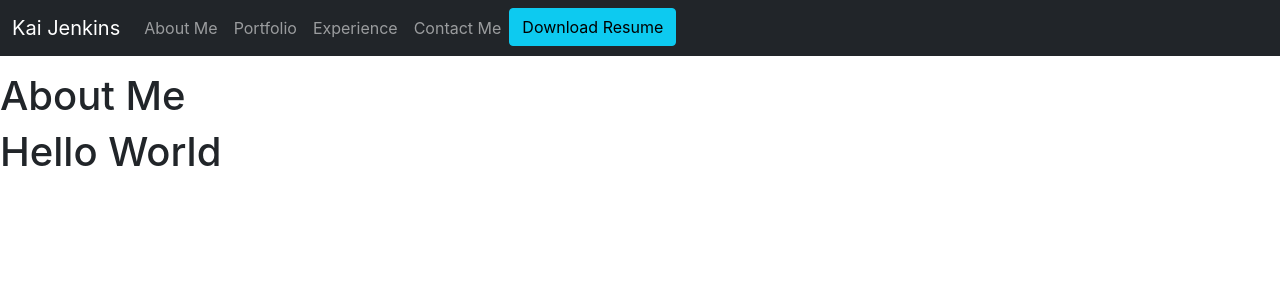
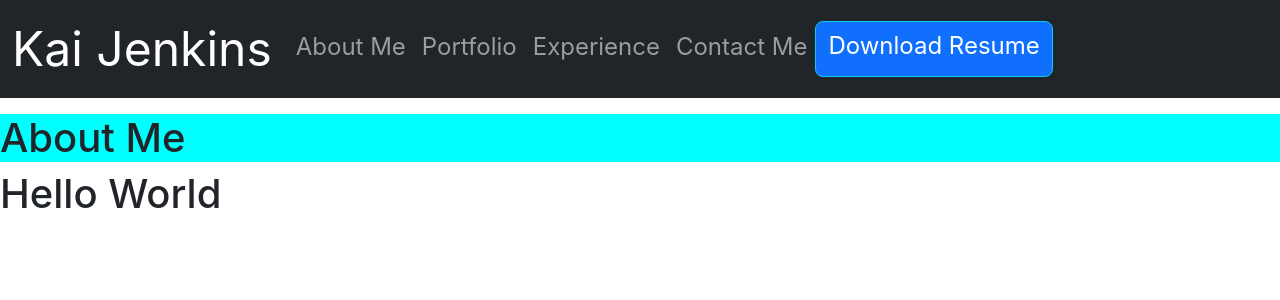
Before and after one commit to KMJENK17/Kai-Site, a React (Create React App) app: page / in a window 1280 px wide. Shown: the top 300 px of the page. Built offline with nearby package versions, Linux system fonts and the light colour scheme.

Commit message:
fixing navbar css and making it more responsive

```diff
--- a/src/CSS/about.css
+++ b/src/CSS/about.css
@@ -0,0 +1,3 @@
+.AboutMe{
+    background-color: aqua;
+}
--- /dev/null
+++ b/src/CSS/navbar.css
@@ -0,0 +1,44 @@
+.navbarBrandName{
+    font-size: -webkit-xxx-large;
+}
+
+.navbar-expand-xl .navbar-nav {
+        flex-direction: row;
+        font-size: 1.5rem;
+        display: -webkit-inline-box;
+    }
+
+.navbar-nav {
+        display: flex;
+        flex-direction: column;
+        padding-left: 0;
+        margin-bottom: 0;
+        list-style: none;
+        font-size: 2rem;
+    }
+
+    .downloadResumeButton {
+        height: 3.5rem;
+        font-size: 1.5rem;
+        border-radius: 0.5rem;
+        margin: auto;
+        display: flex;
+    }
+
+    .btn-info {
+        color: #fff;
+        background-color: #1070fd;
+    }
+
+.nav-link {
+    display: flex;
+    justify-content: center;
+    padding: 0.5rem 1rem;
+    text-decoration: none;
+    transition: color .15s ease-in-out,background-color .15s ease-in-out,border-color .15s ease-in-out;
+    color: black;
+}
+
+.offCanvasTitle{
+    font-size: xxx-large;
+}
--- a/src/components/NavbarComp.js
+++ b/src/components/NavbarComp.js
@@ -3,6 +3,7 @@ import Nav from 'react-bootstrap/Nav'
 import Container from 'react-bootstrap/Container'
 import Button from 'react-bootstrap/Button'
 import Offcanvas from 'react-bootstrap/Offcanvas'
+import '../CSS/navbar.css'
 
 function NavbarComp() {
   return (
@@ -10,7 +11,7 @@ function NavbarComp() {
       {['xl'].map((expand) => (
     <Navbar key={expand} bg="dark" variant="dark" expand={expand} className="mb-3">
       <Container fluid>
-      <Navbar.Brand href="/home">Kai Jenkins</Navbar.Brand>
+      <Navbar.Brand href="/home" className="navbarBrandName">Kai Jenkins</Navbar.Brand>
         <Navbar.Toggle aria-controls={`offcanvasNavbar-expand-${expand}`} />
         <Navbar.Offcanvas
           id={`offcanvasNavbar-expand-${expand}`}
@@ -18,8 +19,8 @@ function NavbarComp() {
           placement="end"
         >
           <Offcanvas.Header closeButton>
-            <Offcanvas.Title id={`offcanvasNavbarLabel-expand-${expand}`}>
-              Offcanvas
+            <Offcanvas.Title id={`offcanvasNavbarLabel-expand-${expand}`} className="offCanvasTitle">
+              Kai Jenkins
             </Offcanvas.Title>
           </Offcanvas.Header>
           <Offcanvas.Body>
@@ -29,7 +30,7 @@ function NavbarComp() {
             <Nav.Link href="/Experience">Experience</Nav.Link>
             <Nav.Link href="/Contact-Me">Contact Me</Nav.Link>
             <a href='../src/Kai-Jenkins-Resume.docx.pdf' download="Kai-Jenkins-Resume.pdf">
-            <Button variant="info">Download Resume</Button>{' '}
+            <Button variant="info" className="downloadResumeButton">Download Resume</Button>{' '}
             </a>
             </Nav>
 
```
